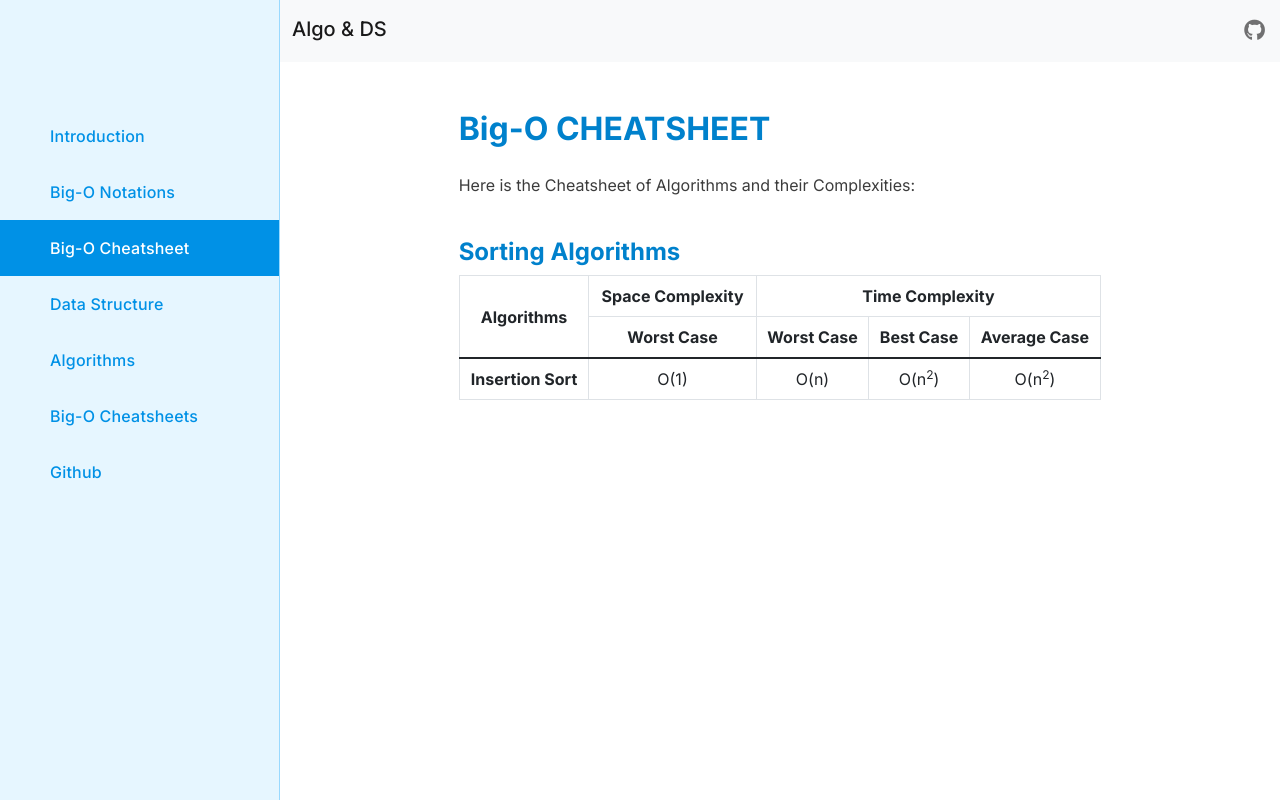
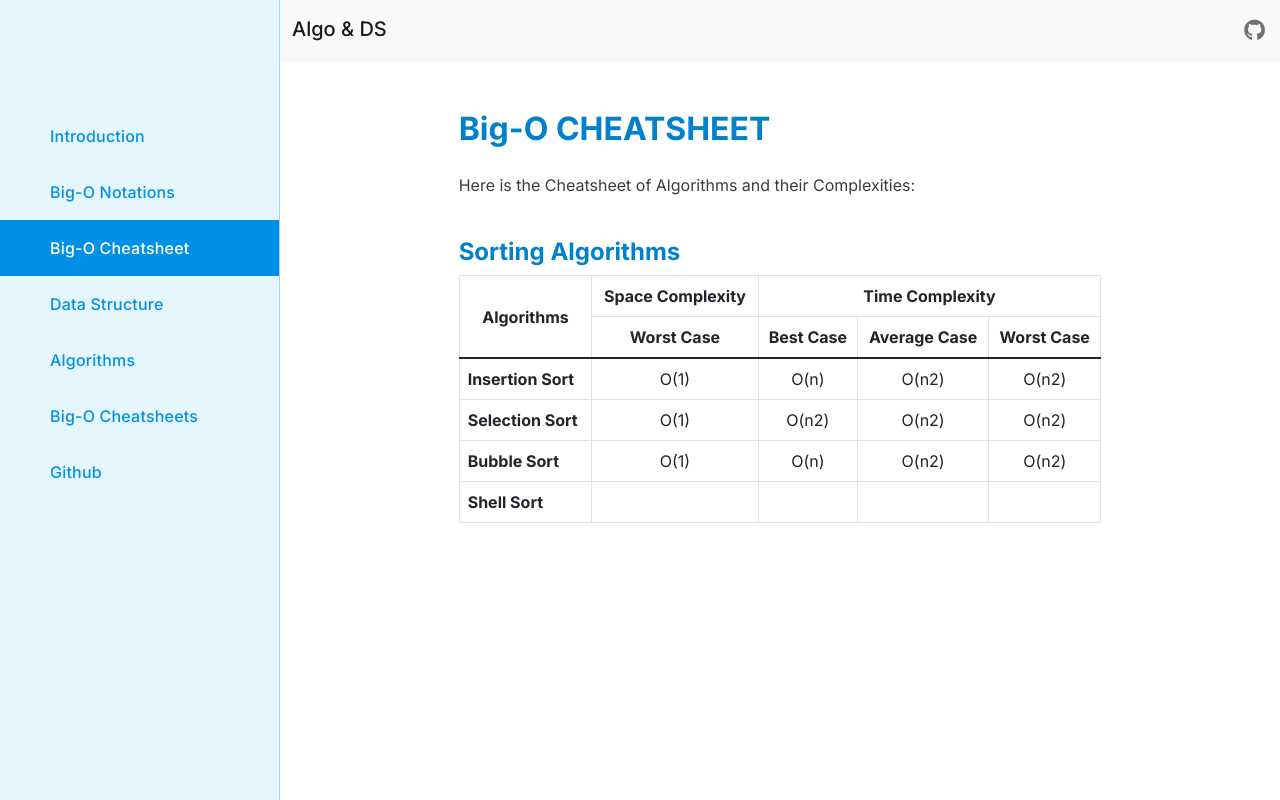
Before and after one commit to raj713335/Big-O-w-Angular, an Angular app: page /cheatsheet in a window 1280 px wide. Built offline with nearby package versions, Linux system fonts and the light colour scheme.

Commit message:
Created Dynamic Tables

```diff
--- a/src/app/app.component.scss
+++ b/src/app/app.component.scss
@@ -16,6 +16,7 @@ $sidebar-width: 280px;
     max-width: calc(100% - $sidebar-width);
     margin-left: $sidebar-width;
     transition: 0.3s ease-in-out;
+    overflow-x: hidden;
 }
 
 #view-area {
--- a/src/app/bigocheatsheet/bigocheatsheet.component.html
+++ b/src/app/bigocheatsheet/bigocheatsheet.component.html
@@ -16,18 +16,18 @@
       </tr>
       <tr>
         <th scope="col">Worst Case</th>
-        <th scope="col">Worst Case</th>
         <th scope="col">Best Case</th>
         <th scope="col">Average Case</th>
+        <th scope="col">Worst Case</th>
       </tr>
     </thead>
     <tbody>
-      <tr>
-        <th scope="row">Insertion Sort</th>
-        <td>O(1)</td>
-        <td>O(n)</td>
-        <td>O(n<sup>2</sup>)</td>
-        <td>O(n<sup>2</sup>)</td>
+      <tr *ngFor="let sortAlgo of sortingAlgoList">
+        <th class="text-start">{{ sortAlgo.name }}</th>
+        <td>{{ sortAlgo.sc_worst }}</td>
+        <td>{{ sortAlgo.tc_best }}</td>
+        <td>{{ sortAlgo.tc_average }}</td>
+        <td>{{ sortAlgo.tc_worst }}</td>
       </tr>
     </tbody>
   </table>
--- a/src/app/bigocheatsheet/bigocheatsheet.component.ts
+++ b/src/app/bigocheatsheet/bigocheatsheet.component.ts
@@ -1,4 +1,5 @@
 import { Component, OnInit } from '@angular/core';
+import { SortingAlgo } from '../shared/sortingalgo';
 
 @Component({
   selector: 'app-bigocheatsheet',
@@ -7,6 +8,36 @@ import { Component, OnInit } from '@angular/core';
 })
 export class BigocheatsheetComponent implements OnInit {
 
+  sortingAlgoList: SortingAlgo[] = [
+    {
+      name: 'Insertion Sort',
+      sc_worst: 'O(1)',
+      tc_best: 'O(n)',
+      tc_average: 'O(n2)',
+      tc_worst: 'O(n2)'
+    },
+    {
+      name: 'Selection Sort',
+      sc_worst: 'O(1)',
+      tc_best: 'O(n2)',
+      tc_average: 'O(n2)',
+      tc_worst: 'O(n2)'
+    },
+    {
+      name: 'Bubble Sort',
+      sc_worst: 'O(1)',
+      tc_best: 'O(n)',
+      tc_average: 'O(n2)',
+      tc_worst: 'O(n2)'
+    },
+    {
+      name: 'Shell Sort',
+      sc_worst: '',
+      tc_best: '',
+      tc_average: '',
+      tc_worst: ''
+    }
+  ];
   constructor() { }
 
   ngOnInit() {
--- /dev/null
+++ b/src/app/shared/sortingalgo.ts
@@ -0,0 +1,7 @@
+export class SortingAlgo {
+    name: string;
+    sc_worst: string;
+    tc_best: string;
+    tc_average: string;
+    tc_worst: string;
+}
```
Also changed, not shown: src/app/services/sortingalgolist.service.ts (added, +9 -0 lines), 1 other file (tests, documents, lock files or other folders).
